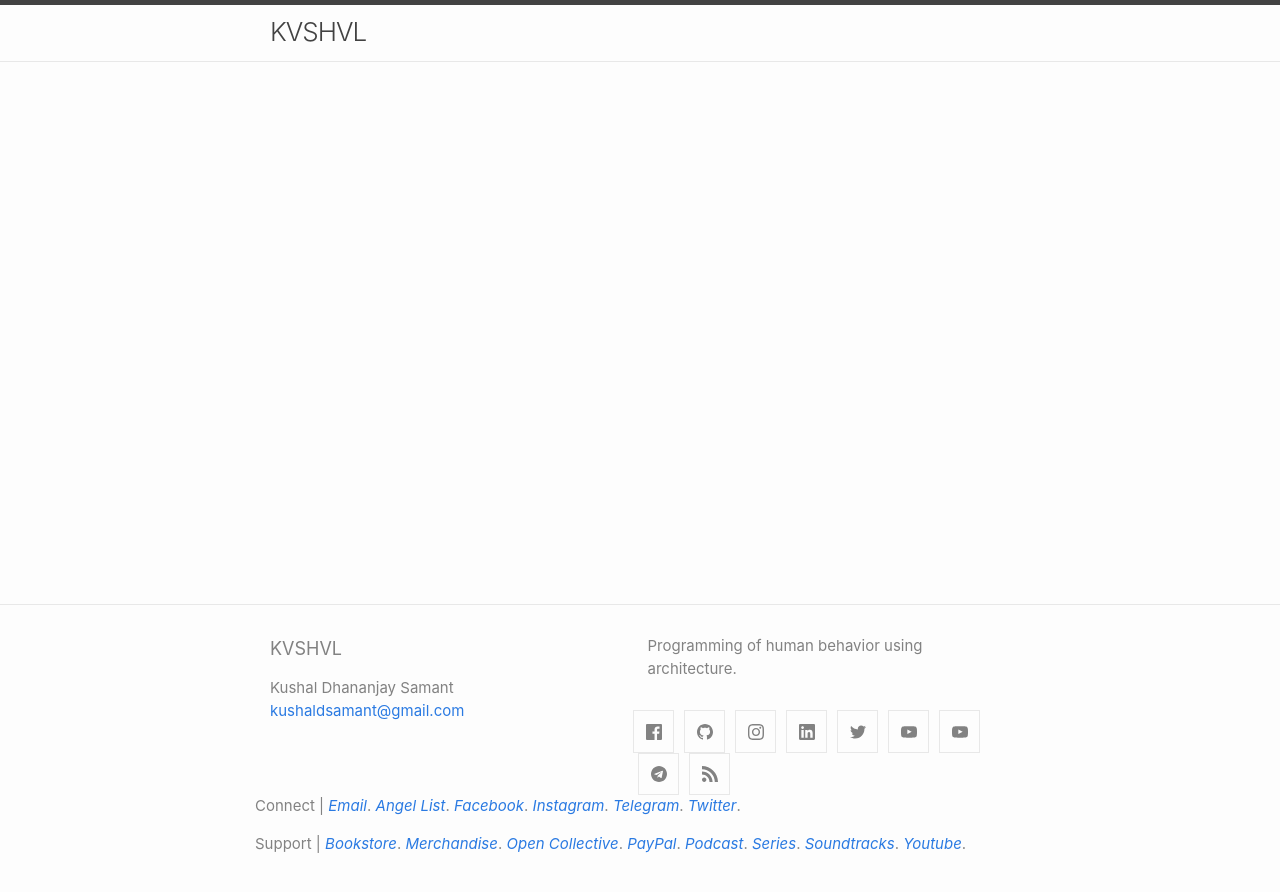
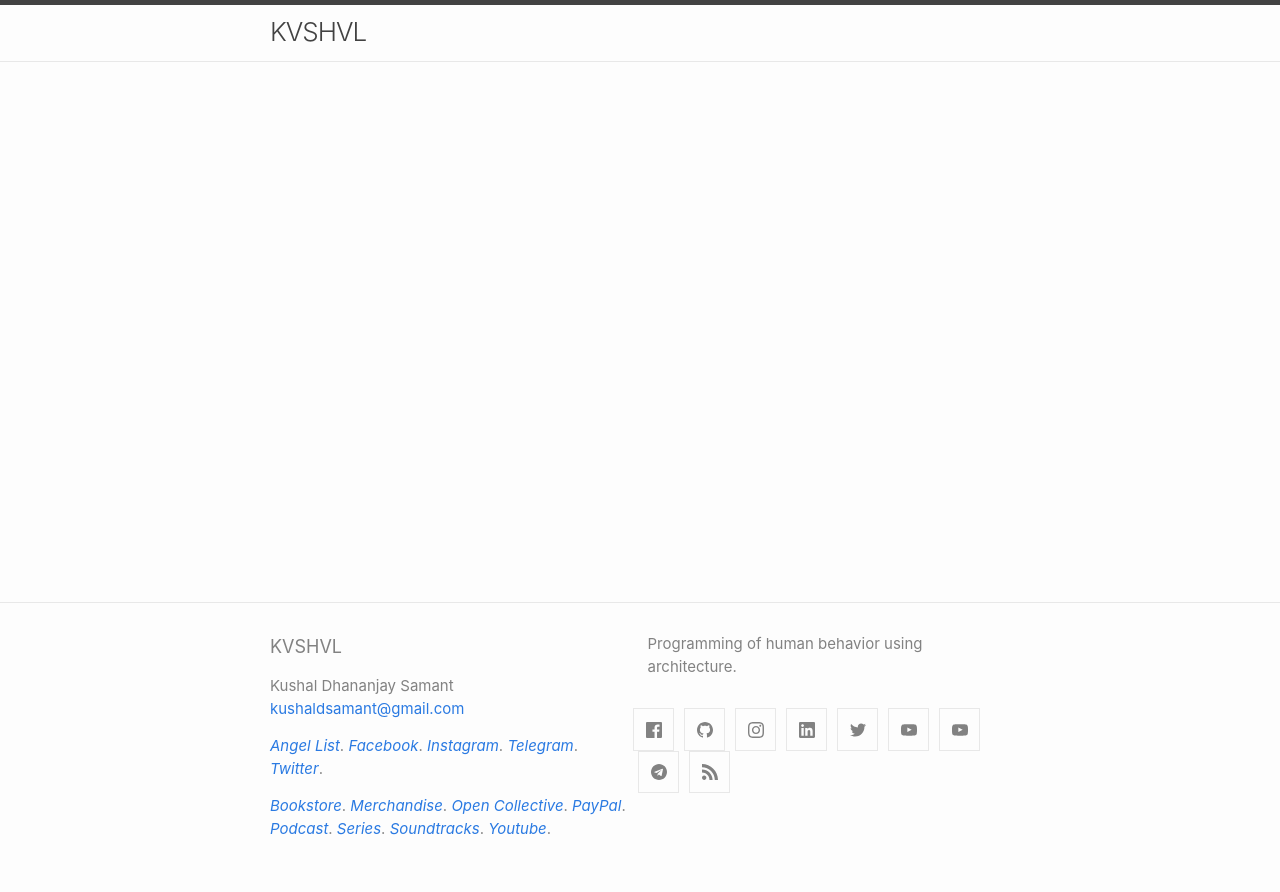
Before and after one commit to kvshvlin/kvshvlin.github.io, a Jekyll site: the page built from index.md, in a window 1280 px wide. Shown: the top 892 px of the page. Built offline with Jekyll 4.4.1, drawn with Linux system fonts in a browser that asks for light colours.

Commit message:
Update footer.html

```diff
--- a/_includes/footer.html
+++ b/_includes/footer.html
@@ -16,6 +16,8 @@
             <li><a class="u-email" href="mailto:{{ site.email }}">{{ site.email }}</a></li>
             {%- endif -%}
         </ul>
+        <p class="has-line-data" data-line-start="0" data-line-end="1"><a href="https://angel.co/kvshvl"><em>Angel List</em></a>. <a href="https://facebook.com/kvshvl"><em>Facebook</em></a>. <a href="https://instagram.com/kvshvl"><em>Instagram</em></a>. <a href="https://t.me/kvshvl"><em>Telegram</em></a>. <a href="https://twitter.com/kvshvl_"><em>Twitter</em></a>.</p>
+        <p class="has-line-data" data-line-start="2" data-line-end="3"><a href="https://www.instamojo.com/kvshvl"><em>Bookstore</em></a>. <a href="https://kvshvl.threadless.com"><em>Merchandise</em></a>. <a href="https://opencollective.com/kvshvl"><em>Open Collective</em></a>. <a href="https://www.paypal.com/paypalme2/parceloff"><em>PayPal</em></a>. <a href="https://anchor.fm/kvshvl"><em>Podcast</em></a>. <a href="https://instagram.com/kvshvl/channel"><em>Series</em></a>. <a href="https://soundcloud.com/kvshvl"><em>Soundtracks</em></a>. <a href="https://www.youtube.com/channel/UCQCznCqUhALucLSk6N8ROPA/playlists"><em>Youtube</em></a>.</p>
       </div>
 
       <div class="footer-col one-half">
@@ -26,11 +28,6 @@
         {%- include social.html -%}
       </div>
 
-      <div>
-        <p class="has-line-data" data-line-start="0" data-line-end="1">Connect | <a href="mailto:%20kushaldsamant@gmail.com"><em>Email</em></a>. <a href="https://angel.co/kvshvl"><em>Angel List</em></a>. <a href="https://facebook.com/kvshvl"><em>Facebook</em></a>. <a href="https://instagram.com/kvshvl"><em>Instagram</em></a>. <a href="https://t.me/kvshvl"><em>Telegram</em></a>. <a href="https://twitter.com/kvshvl_"><em>Twitter</em></a>.</p>
-<p class="has-line-data" data-line-start="2" data-line-end="3">Support | <a href="https://www.instamojo.com/kvshvl"><em>Bookstore</em></a>. <a href="https://kvshvl.threadless.com"><em>Merchandise</em></a>. <a href="https://opencollective.com/kvshvl"><em>Open Collective</em></a>. <a href="https://www.paypal.com/paypalme2/parceloff"><em>PayPal</em></a>. <a href="https://anchor.fm/kvshvl"><em>Podcast</em></a>. <a href="https://instagram.com/kvshvl/channel"><em>Series</em></a>. <a href="https://soundcloud.com/kvshvl"><em>Soundtracks</em></a>. <a href="https://www.youtube.com/channel/UCQCznCqUhALucLSk6N8ROPA/playlists"><em>Youtube</em></a>.</p>
-      </div>
-
     </div>
 
   </div>
```
